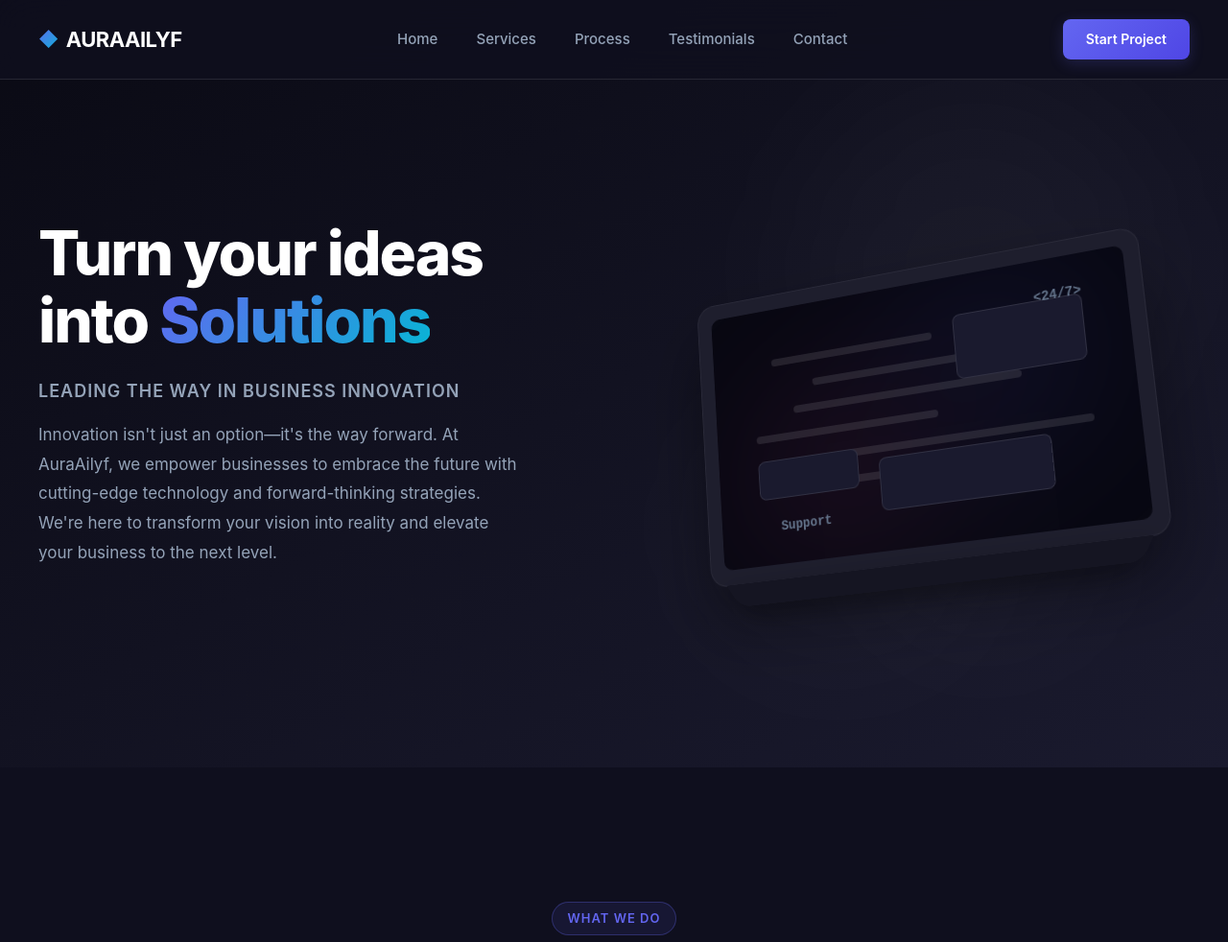
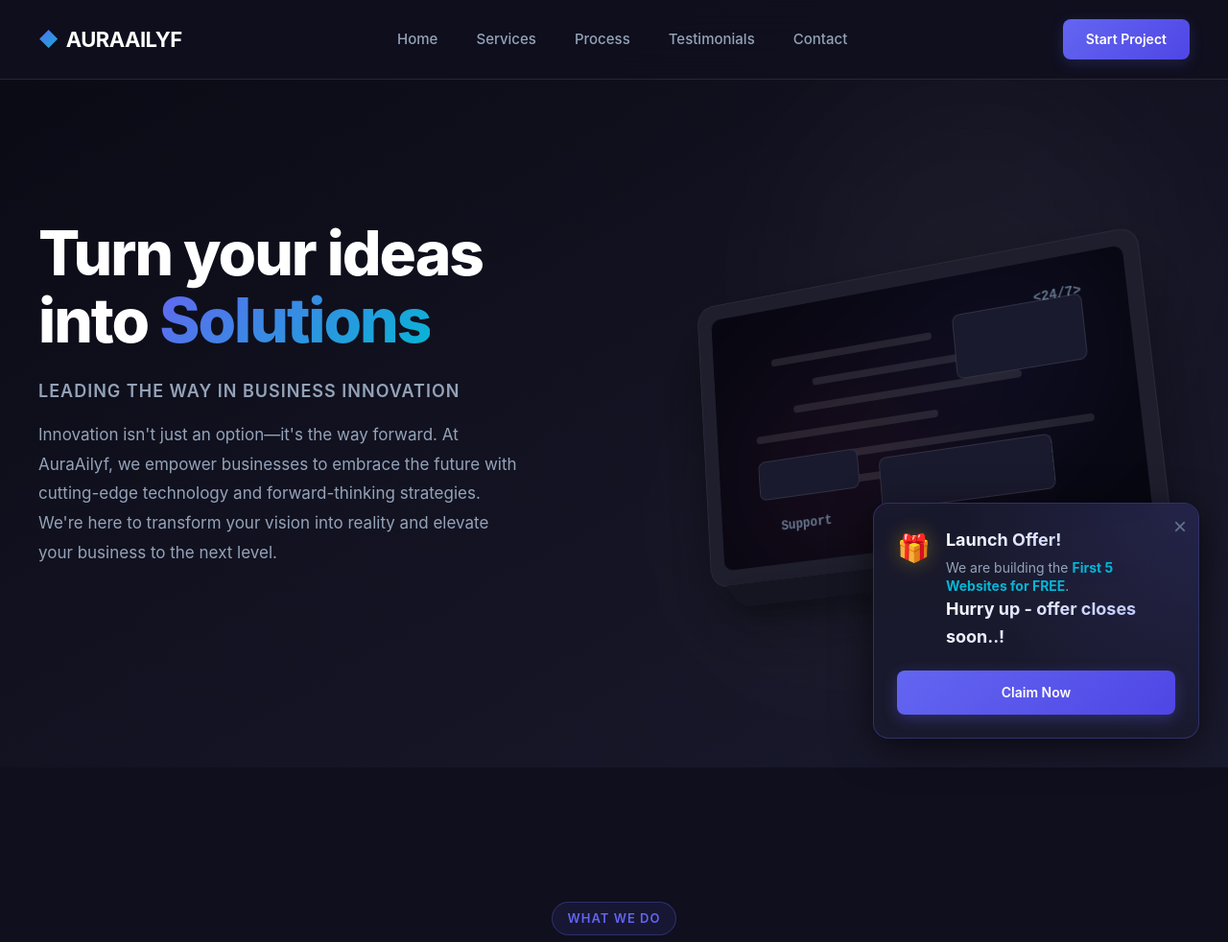
Before and after one commit to auraailyf/auraailyf, a Flask app: page / in a window 1280 px wide. Shown: the top 982 px of the page at 96% size. Run offline with Flask 3, Linux system fonts and the light colour scheme.

Commit message:
Initial commit - Added landing page and popup

```diff
--- a/static/style.css
+++ b/static/style.css
@@ -1222,3 +1222,125 @@ section:not(#home) {
 }
 
 /* end of file */
+/* --- Notification Popup Styles --- */
+.promo-popup {
+  position: fixed;
+  bottom: 30px;
+  right: 30px;
+  width: 340px;
+  background: rgba(26, 26, 46, 0.95); /* Matches your card-bg dark theme */
+  border: 1px solid rgba(99, 102, 241, 0.3); /* Matches your primary border */
+  backdrop-filter: blur(10px);
+  border-radius: 16px;
+  padding: 24px;
+  box-shadow: 0 10px 40px rgba(0, 0, 0, 0.6);
+  z-index: 9999;
+  font-family: 'Inter', sans-serif;
+
+  /* Animation setup */
+  opacity: 0;
+  transform: translateY(50px);
+  transition: all 0.5s cubic-bezier(0.4, 0, 0.2, 1);
+  display: flex;
+  flex-direction: column;
+  gap: 16px;
+}
+
+/* Class to trigger animation via JS */
+.promo-popup.show {
+  opacity: 1;
+  transform: translateY(0);
+}
+
+.popup-glow {
+  position: absolute;
+  top: 0;
+  left: 0;
+  width: 100%;
+  height: 100%;
+  background: radial-gradient(circle at top right, rgba(99, 102, 241, 0.15), transparent 60%);
+  border-radius: 16px;
+  pointer-events: none;
+}
+
+.popup-close {
+  position: absolute;
+  top: 12px;
+  right: 12px;
+  background: transparent;
+  border: none;
+  color: var(--text-muted);
+  font-size: 24px;
+  cursor: pointer;
+  line-height: 1;
+  transition: color 0.3s ease;
+  z-index: 2;
+}
+
+.popup-close:hover {
+  color: var(--text-primary);
+}
+
+.popup-content {
+  display: flex;
+  align-items: flex-start;
+  gap: 16px;
+  position: relative;
+  z-index: 1;
+}
+
+.popup-icon {
+  font-size: 28px;
+  filter: drop-shadow(0 0 10px rgba(255, 215, 0, 0.3));
+}
+
+.popup-text h3 {
+  font-size: 18px;
+  font-weight: 700;
+  color: var(--text-primary);
+  margin-bottom: 4px;
+  background: linear-gradient(135deg, #fff, #a5b4fc);
+  -webkit-background-clip: text;
+  -webkit-text-fill-color: transparent;
+}
+
+.popup-text p {
+  font-size: 14px;
+  color: var(--text-secondary);
+  line-height: 1.4;
+}
+
+.popup-text strong {
+  color: var(--secondary); /* Cyan accent */
+}
+
+.popup-btn {
+  display: block;
+  text-align: center;
+  background: linear-gradient(135deg, var(--primary), var(--primary-dark));
+  color: white;
+  text-decoration: none;
+  padding: 12px;
+  border-radius: 8px;
+  font-weight: 600;
+  font-size: 14px;
+  transition: all 0.3s ease;
+  position: relative;
+  z-index: 1;
+  box-shadow: 0 4px 15px rgba(99, 102, 241, 0.3);
+}
+
+.popup-btn:hover {
+  transform: translateY(-2px);
+  box-shadow: 0 6px 20px rgba(99, 102, 241, 0.5);
+}
+
+/* Mobile Responsiveness */
+@media (max-width: 480px) {
+  .promo-popup {
+    width: calc(100% - 40px);
+    right: 20px;
+    bottom: 20px;
+    padding: 20px;
+  }
+}
--- a/templates/index.html
+++ b/templates/index.html
@@ -282,6 +282,24 @@
           <p>&copy; 2025 AuraAilyf. All rights reserved.</p>
         </div>
       </div>
+      <div id="promoPopup" class="promo-popup">
+        <div class="popup-glow"></div>
+        <button class="popup-close" onclick="closePopup()">&times;</button>
+        <div class="popup-content">
+            <div class="popup-icon">🎁</div>
+            <div class="popup-text">
+                <h3>Launch Offer!</h3>
+                <p>We are building the <strong>First 5 Websites for FREE</strong>.</p>
+                <h3>Hurry up - offer closes soon..!</h3>
+
+            </div>
+        </div>
+        <a href="https://forms.gle/EPuX7gNa9rTnduHw8" target="_blank" class="popup-btn">Claim Now</a>
+    </div>
+
+
+
+</body>
     </footer>
 
     <script type="module" src="{{ url_for('static', filename='main.js') }}"></script>
```
Also changed, not shown: static/main.js (+16 -0 lines).
